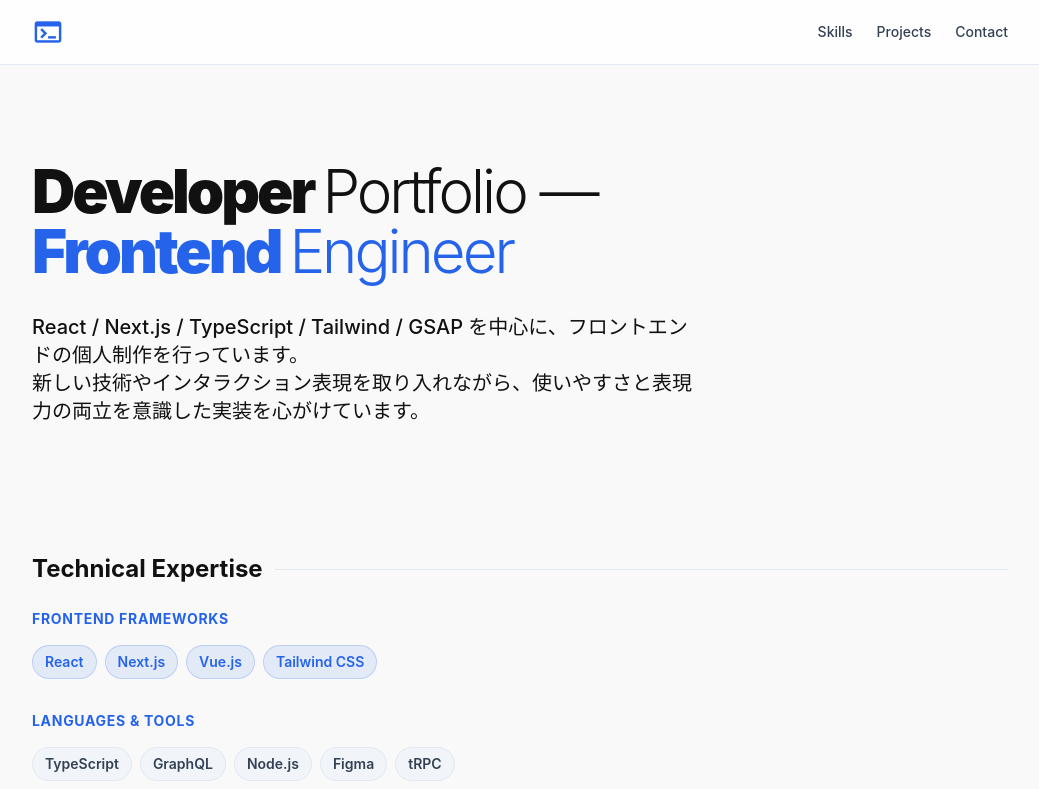
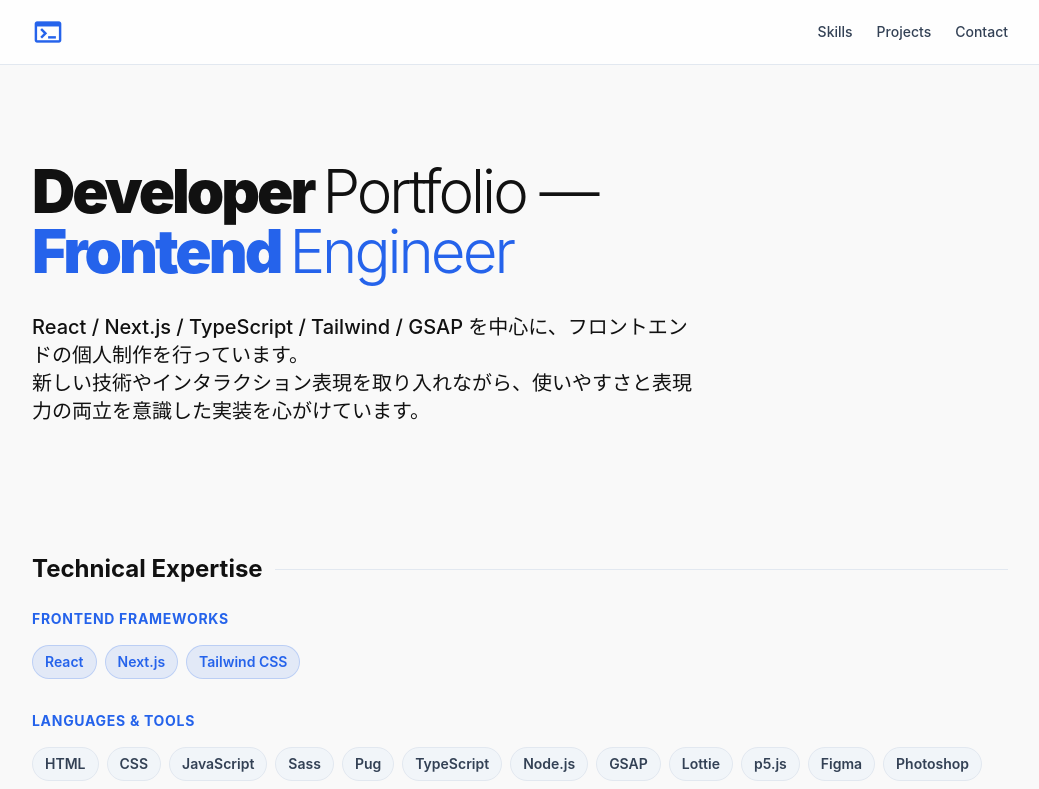
Before and after one commit to koma104/502104110, a Next.js app: page / in a window 1280 px wide. Shown: the top 789 px of the page, without its empty margins (120-1159 px from the left). Built offline with nearby package versions, Linux system fonts and the light colour scheme.

Commit message:
feat: Skillsの言語・ツール一覧を更新

```diff
--- a/src/components/Skills.tsx
+++ b/src/components/Skills.tsx
@@ -1,6 +1,6 @@
 export function Skills() {
-  const frontend = ["React", "Next.js", "Vue.js", "Tailwind CSS"];
-  const tools = ["TypeScript", "GraphQL", "Node.js", "Figma", "tRPC"];
+  const frontend = ["React", "Next.js", "Tailwind CSS"];
+  const tools = ["HTML", "CSS", "JavaScript", "Sass", "Pug", "TypeScript", "Node.js", "GSAP", "Lottie", "p5.js", "Figma", "Photoshop", "Illustrator", "Affinity", "Google Maps APIs"];
 
   return (
     <section id="skills" className="scroll-mt-[80px] mb-16 space-y-6 md:mb-24">
```
